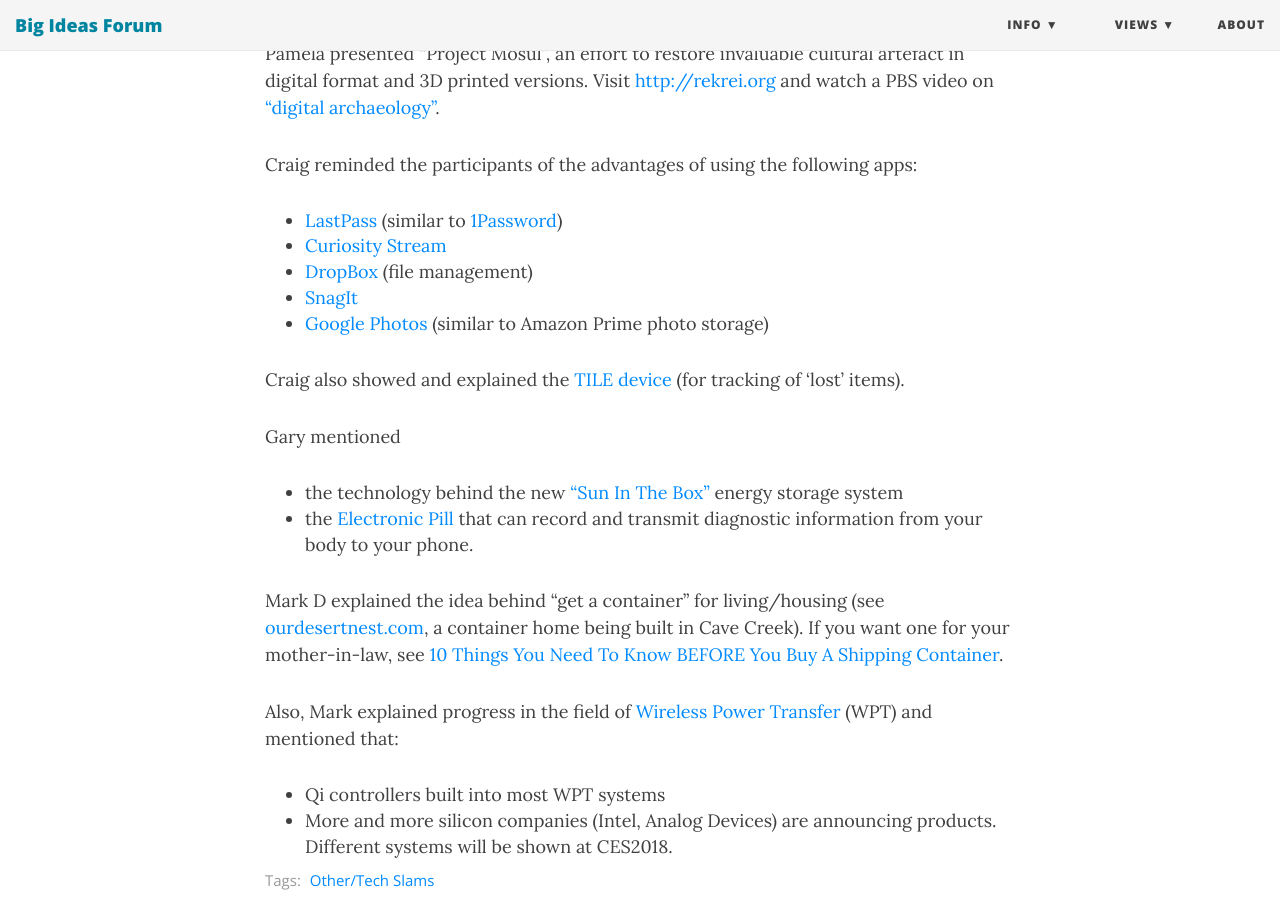
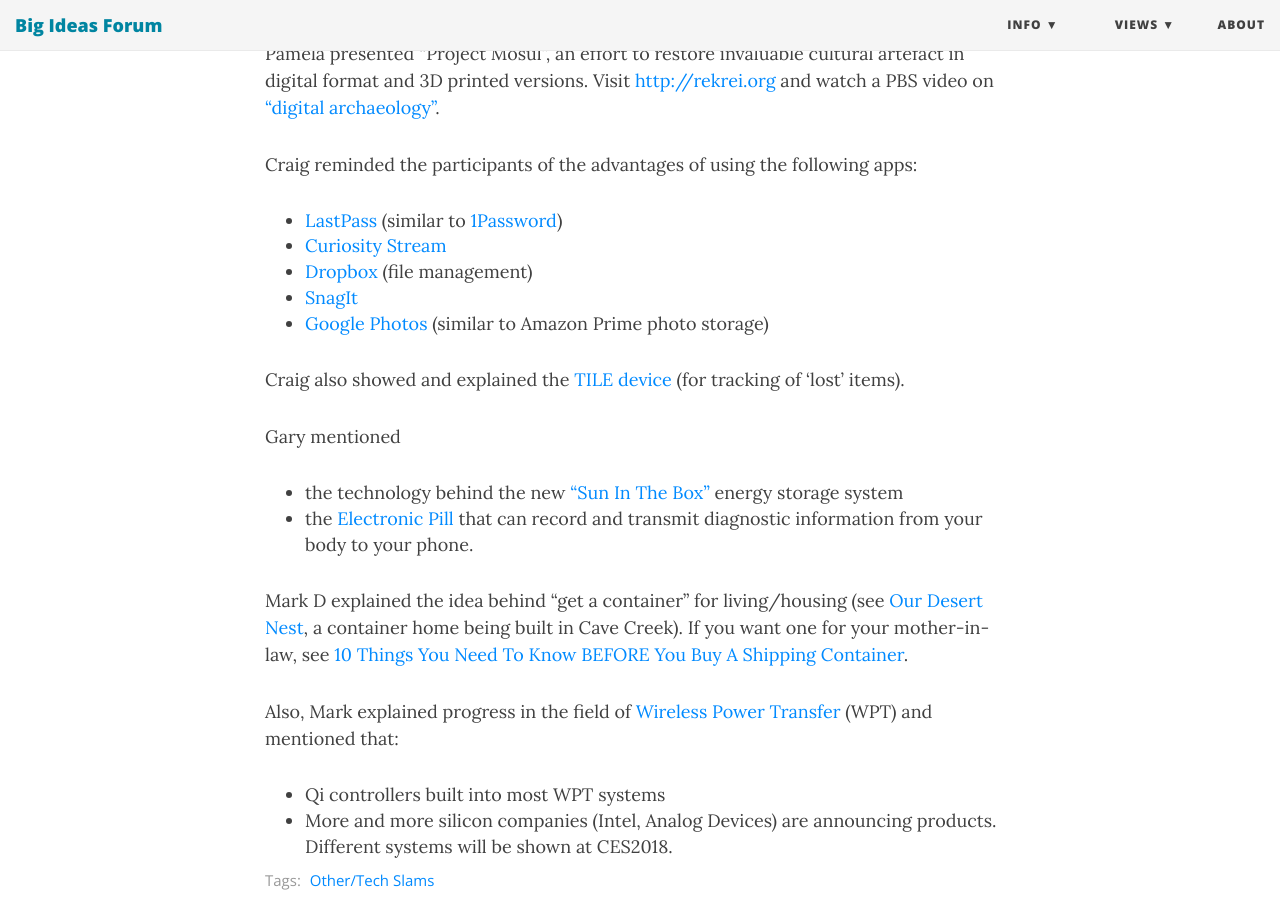
Before and after one commit to BigIdeasForum/bigideasforum.github.io, a Jekyll site: the page built from _posts/2018/2018-12-13-tech-slam6.md, in a window 1280 px wide and 900 px high, scrolled down 892 px. Built offline with Jekyll 4.4.1, drawn with Linux system fonts in a browser that asks for light colours; nearby versions of some CDN libraries.

Commit message:
fix broken URL

```diff
--- a/_posts/2018/2018-12-13-tech-slam6.md
+++ b/_posts/2018/2018-12-13-tech-slam6.md
@@ -24,7 +24,7 @@
 Craig reminded the participants of the advantages of using the following apps:
 * [LastPass](https://www.lastpass.com/) (similar to [1Password](https://1password.com))
 * [Curiosity Stream](https://curiositystream.com)
-* [DropBox](https://www.dropbox.com) (file management)
+* [Dropbox](https://www.dropbox.com) (file management)
 * [SnagIt](https://www.techsmith.com/store/snagit)
 * [Google Photos](https://photos.google.com) (similar to Amazon Prime photo storage)
 
@@ -37,7 +37,7 @@
 * the [Electronic Pill](http://news.mit.edu/2018/ingestible-pill-controlled-wirelessly-bluetooth-1213) that can record and transmit diagnostic information from your body to your phone.
 
 Mark D explained the idea behind “get a container” for living/housing (see
-[ourdesertnest.com](ourdesertnest.com), a container home being built in Cave Creek).
+[Our Desert Nest](http://ourdesertnest.com), a container home being built in Cave Creek).
 If you want one for your mother-in-law, see
 [10 Things You Need To Know BEFORE You Buy A Shipping Container](https://offgridworld.com/10-things-you-need-to-know-before-you-buy-a-container/).
 
```
